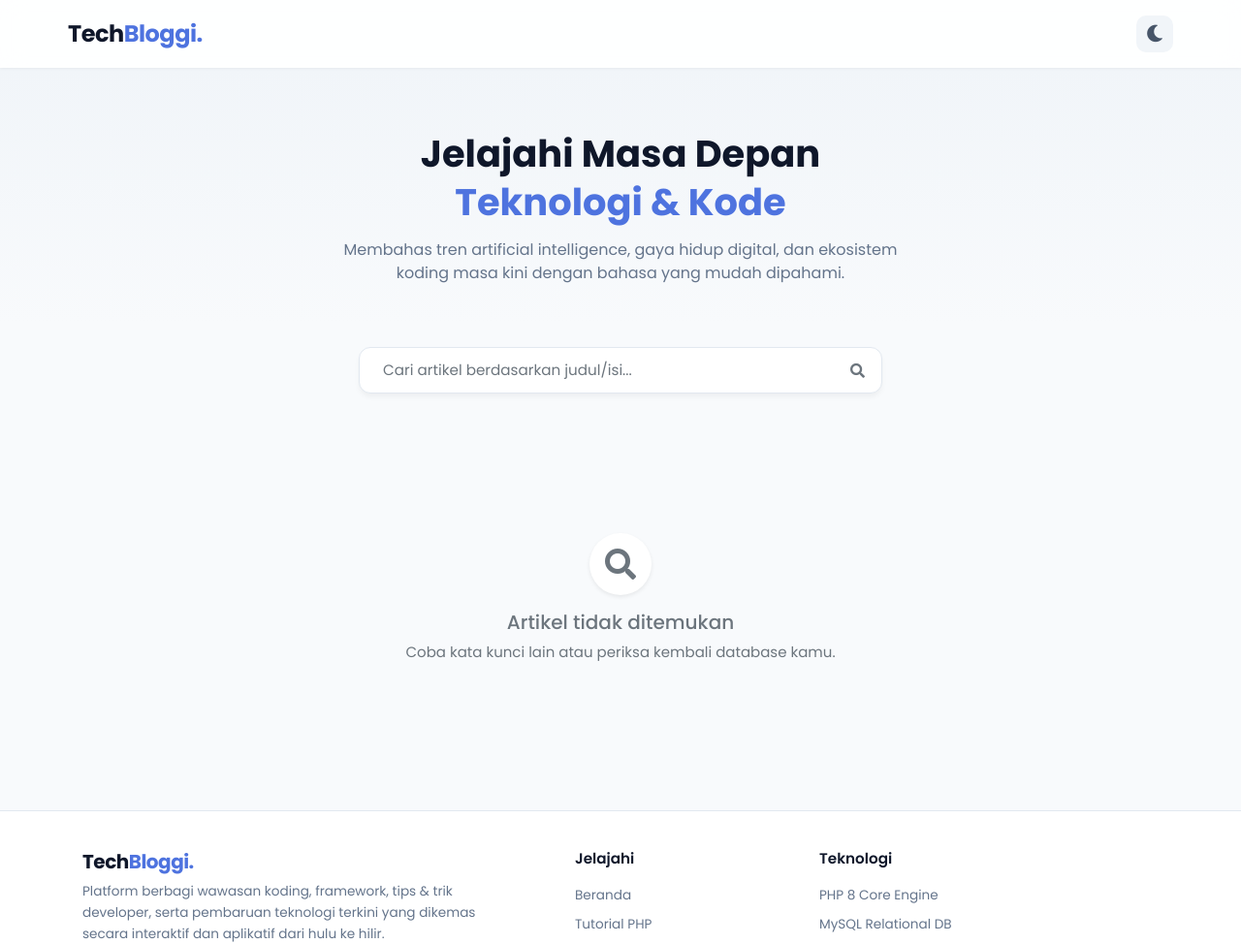
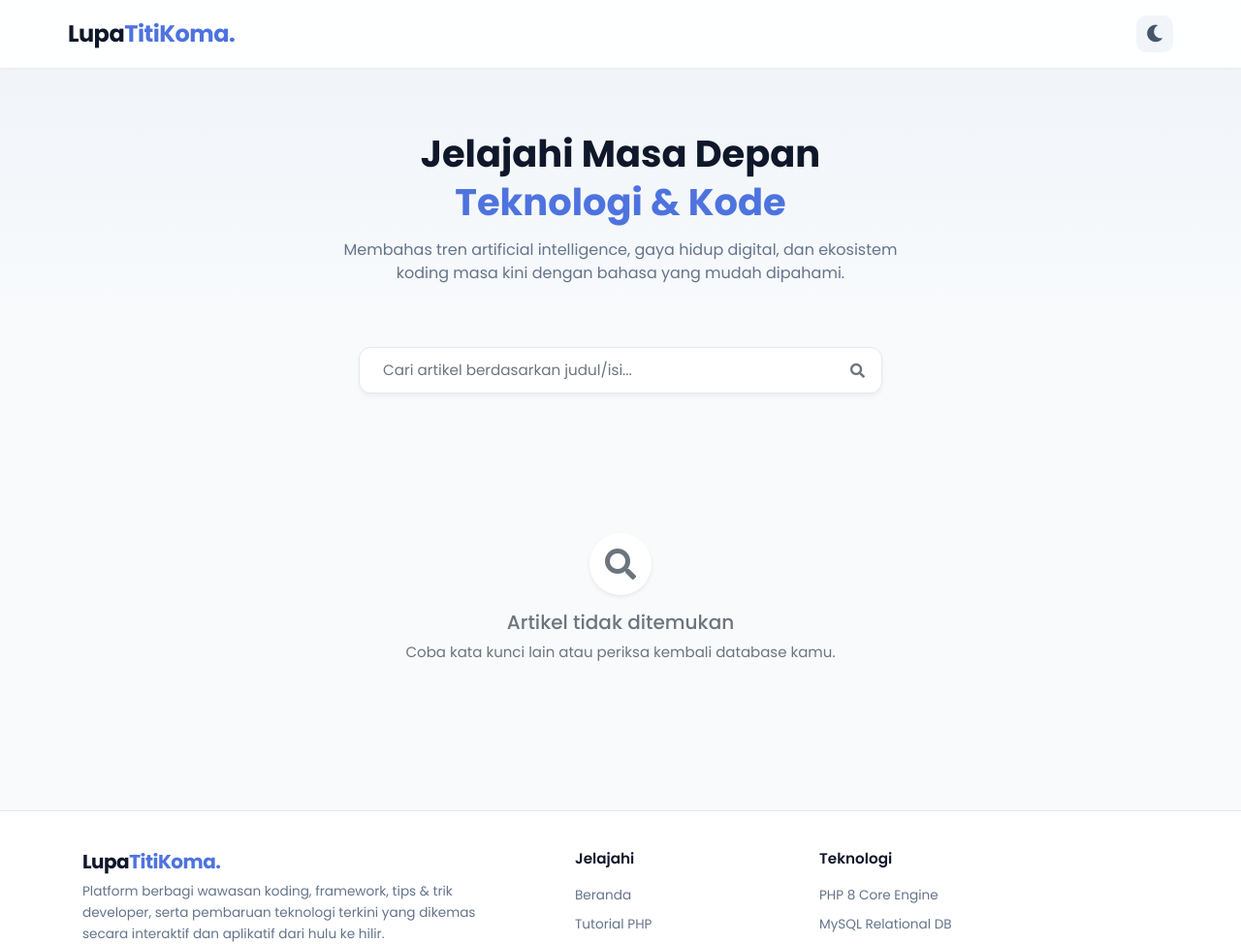
Before and after one commit to robbytrujillo/blogfe, a plain HTML site: page index.html in a window 1280 px wide. Shown: the top 974 px of the page at 97% size. Drawn offline with nearby package versions, Linux system fonts and the light colour scheme; no server answers.

Commit message:
Introduction Lupa Titik Koma

```diff
--- a/index.html
+++ b/index.html
@@ -549,7 +549,7 @@
   <body>
     <nav class="navbar navbar-expand sticky-top">
       <div class="container d-flex justify-content-between align-items-center">
-        <a class="navbar-brand" href="#">Tech<span>Bloggi.</span></a>
+        <a class="navbar-brand" href="#">Lupa<span>TitiKoma.</span></a>
 
         <button
           id="themeToggle"
@@ -623,7 +623,7 @@
       <div class="container">
         <div class="row">
           <div class="col-lg-5 col-md-12 mb-4 mb-lg-0">
-            <h4 class="footer-brand">Tech<span>Bloggi.</span></h4>
+            <h4 class="footer-brand">Lupa<span>TitiKoma.</span></h4>
             <p class="footer-desc">
               Platform berbagi wawasan koding, framework, tips & trik developer,
               serta pembaruan teknologi terkini yang dikemas secara interaktif
```
